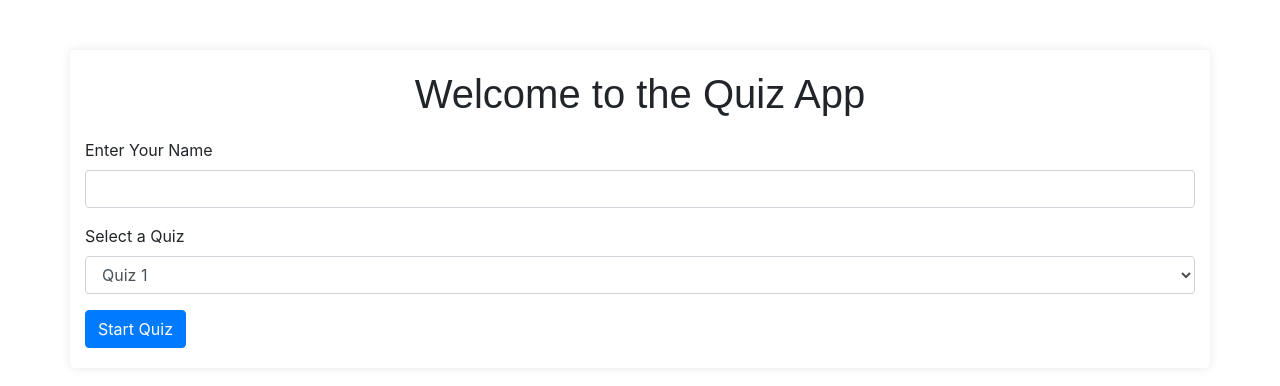
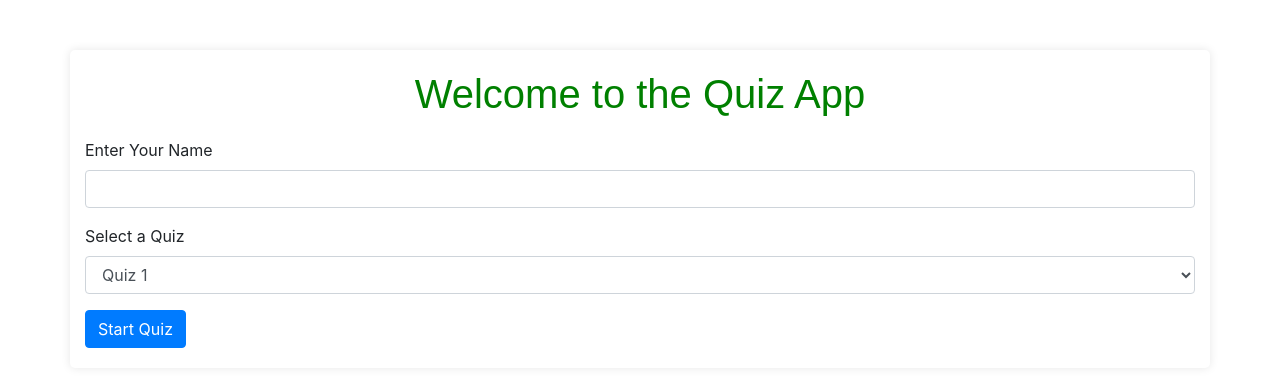
Before and after one commit to Ruszeii/Project3, a plain HTML site: page index.html in a window 1280 px wide. Drawn offline with nearby package versions, Linux system fonts and the light colour scheme.

Commit message:
Update styles.css

```diff
--- a/styles.css
+++ b/styles.css
@@ -4,7 +4,7 @@ body {
 }
 h1 {
     font-family: 'Your Chosen Font', sans-serif; /* Replace 'Your Chosen Font' with the desired font */
-    color: #green;
+    color: green;
 }
 
 .container {
```
